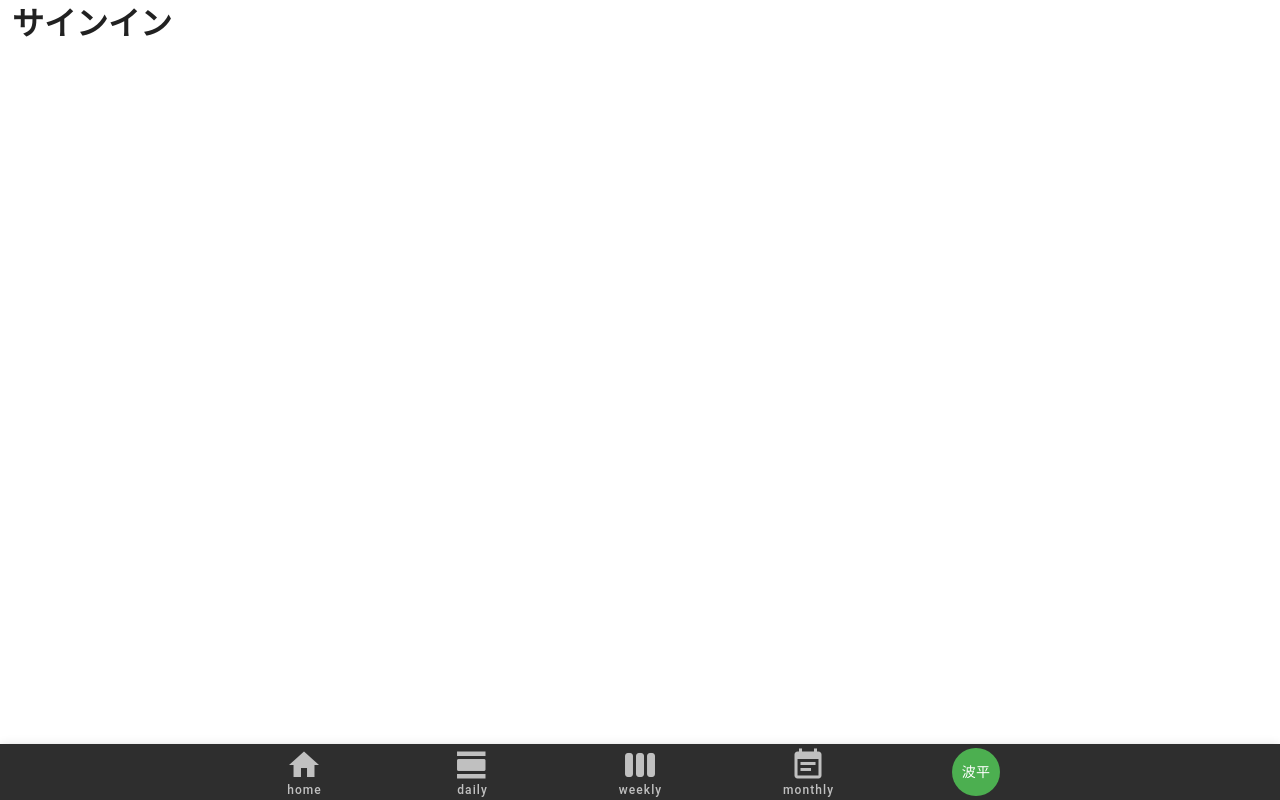
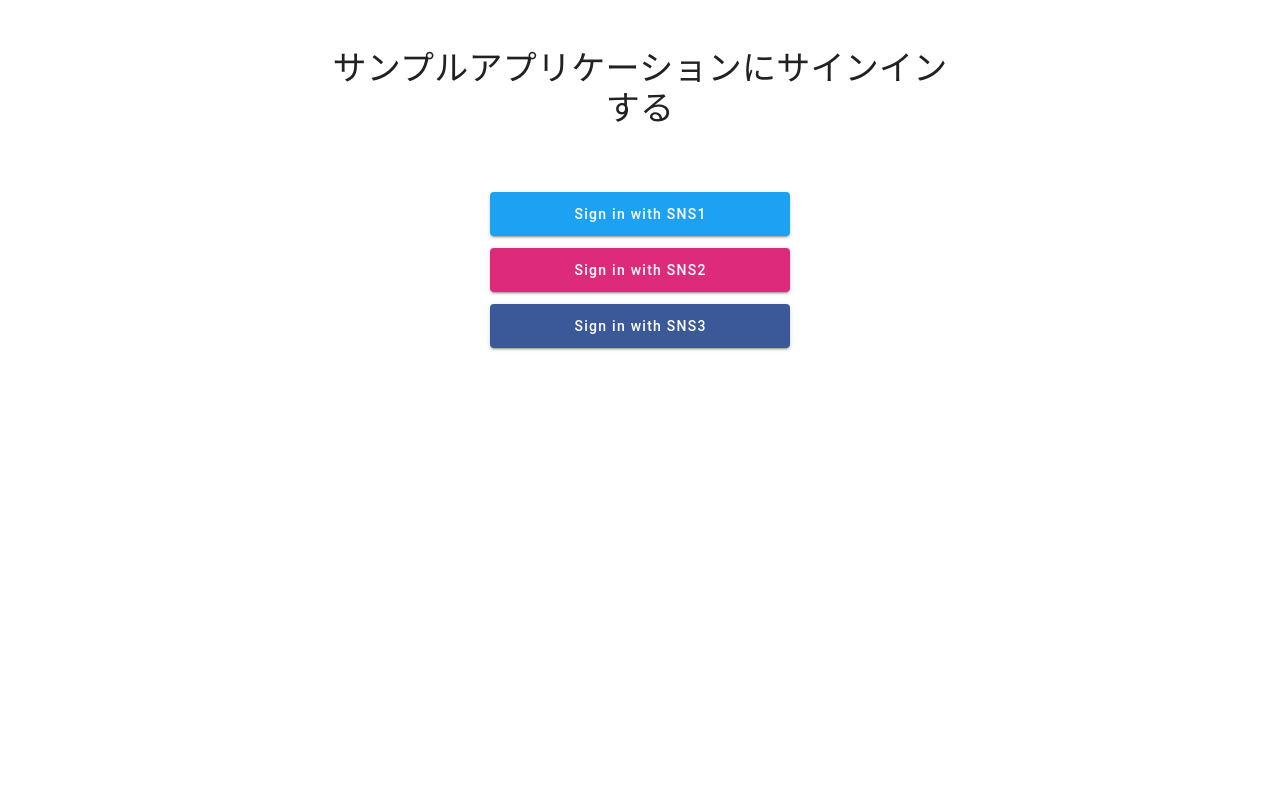
Before and after one commit to zakzakst/vue3-practice2, a Vue app: page /sign-in in a window 1280 px wide. Built offline with nearby package versions, Linux system fonts and the light colour scheme; a small style sheet from the web is missing.

Commit message:
STEP10-4-1

```diff
--- a/src/components/Footer.vue
+++ b/src/components/Footer.vue
@@ -56,7 +56,7 @@
 
 <script lang="ts">
 import { Component, Vue } from 'vue-property-decorator';
-import { profileMockData } from '@/store/profile';
+import { profileStore } from '@/store/profile';
 
 @Component
 export default class FooterComponent extends Vue {
@@ -83,7 +83,9 @@ export default class FooterComponent extends Vue {
   /**
    * サインインしているユーザー
    */
-  private signInUser = profileMockData;
+  private get signInUser() {
+    return profileStore.profile;
+  }
 
   /**
    * メソッド名を指定してコンポーネントのメソッドを呼び出します。
@@ -125,6 +127,7 @@ export default class FooterComponent extends Vue {
    * サインアウトします。
    */
   private signOut() {
+    profileStore.profile = null;
     this.routerPush('/sign-in');
   }
 }
--- a/src/main.ts
+++ b/src/main.ts
@@ -2,12 +2,11 @@ import Vue from 'vue';
 import App from './App.vue';
 import router from './router';
 import store from './store';
-import vueCompositionApi from '@vue/composition-api';
 import vuetify from './plugins/vuetify';
 import 'roboto-fontface/css/roboto/roboto-fontface.css';
 import 'material-design-icons-iconfont/dist/material-design-icons.css';
+import '@/plugins/composition-api';
 
-Vue.use(vueCompositionApi);
 Vue.config.productionTip = false;
 
 new Vue({
--- /dev/null
+++ b/src/plugins/composition-api.ts
@@ -0,0 +1,4 @@
+import Vue from 'vue';
+import VueCompositionApi from '@vue/composition-api';
+
+Vue.use(VueCompositionApi);
--- a/src/store/profile.ts
+++ b/src/store/profile.ts
@@ -1,3 +1,5 @@
+import '@/plugins/composition-api';
+import { reactive } from '@vue/composition-api';
 import { Profile } from './profile.model';
 
 export const profileMockData: Profile = {
@@ -8,3 +10,5 @@ export const profileMockData: Profile = {
   hasAvatar: false,
   mailAddress: 'namihei@example.com',
 };
+
+export const profileStore = reactive({ profile: null as Profile | null });
--- a/src/views/SignIn.vue
+++ b/src/views/SignIn.vue
@@ -1,12 +1,56 @@
 <template>
-  <div>
-    <h1>サインイン</h1>
-  </div>
+  <v-row align="center" justify="center">
+    <v-col cols="12" md="6" class="text-center">
+      <p class="display-1 py-12">サンプルアプリケーションにサインインする</p>
+      <div>
+        <v-btn
+          width="300"
+          large
+          color="#1da1f2"
+          class="white--text text-none"
+          @click="signIn"
+        >
+          Sign in with SNS1
+        </v-btn>
+      </div>
+      <div class="mt-3">
+        <v-btn
+          width="300"
+          large
+          color="#dd2a7b"
+          class="white--text text-none"
+          @click="signIn"
+        >
+          Sign in with SNS2
+        </v-btn>
+      </div>
+      <div class="mt-3">
+        <v-btn
+          width="300"
+          large
+          color="#3b5998"
+          class="white--text text-none"
+          @click="signIn"
+        >
+          Sign in with SNS3
+        </v-btn>
+      </div>
+    </v-col>
+  </v-row>
 </template>
 
 <script lang="ts">
 import { Component, Vue } from 'vue-property-decorator';
+import { profileStore, profileMockData } from '@/store/profile';
 
 @Component
-export default class SignInComponent extends Vue {}
+export default class SignInComponent extends Vue {
+  /**
+   * サインインします。
+   */
+  private signIn() {
+    profileStore.profile = profileMockData;
+    this.$router.push('/');
+  }
+}
 </script>
```
